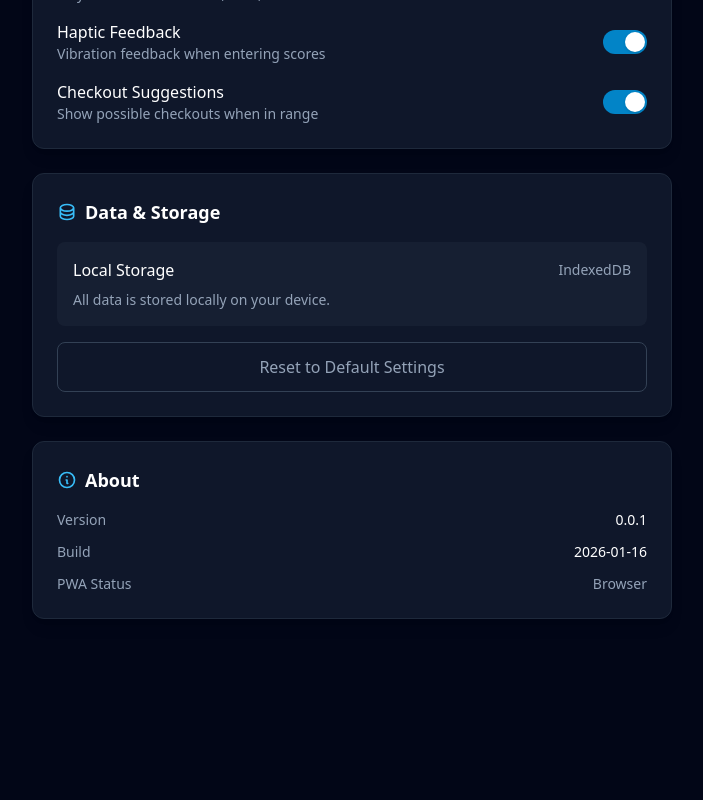
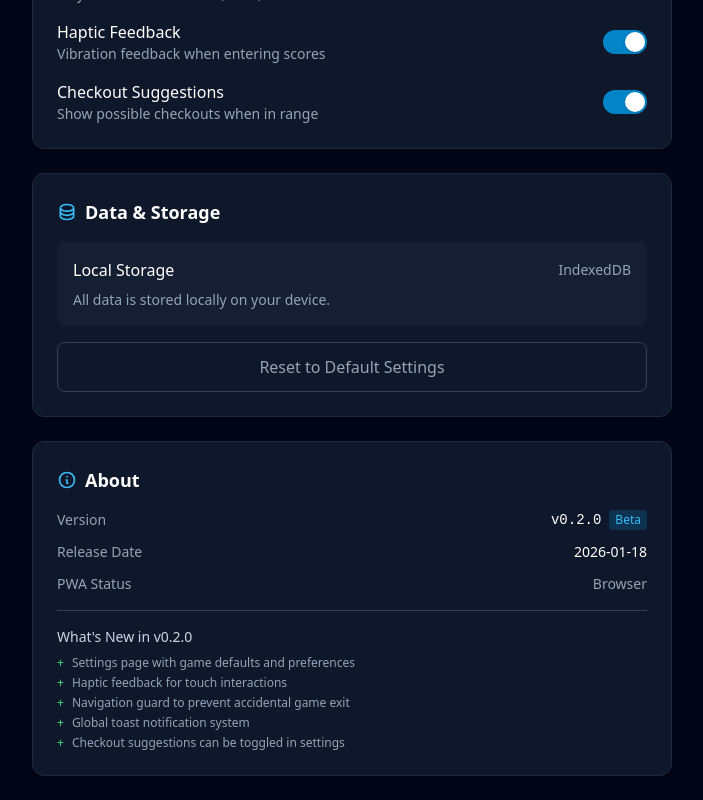
Before and after one commit to Simpsonight/DartCounter, a Nuxt app: page /settings in a window 1280 px wide. Shown: the part 764-1564 px from the top of the page, without its empty margins (288-991 px from the left). Before the commit the page ends 1407 px from the top, so only its background shows below. Built offline with nearby package versions, Linux system fonts and the light colour scheme.

Commit message:
feat: add versioning and changelog functionality with UI updates

```diff
--- /dev/null
+++ b/composables/useVersion.ts
@@ -0,0 +1,50 @@
+import { CHANGELOG, getCurrentVersion, getVersionInfo, type ChangelogEntry } from '~/utils/changelog'
+
+/**
+ * Composable for accessing version and changelog information
+ */
+export const useVersion = () => {
+  const version = computed(() => getCurrentVersion())
+  const versionInfo = computed(() => getVersionInfo())
+  const changelog = computed(() => CHANGELOG)
+
+  /**
+   * Get formatted version string (e.g., "v0.2.0")
+   */
+  const formattedVersion = computed(() => `v${version.value}`)
+
+  /**
+   * Get version with date (e.g., "v0.2.0 (2026-01-18)")
+   */
+  const versionWithDate = computed(() => {
+    const info = versionInfo.value
+    return `v${info.version} (${info.date})`
+  })
+
+  /**
+   * Check if this is a pre-release version (0.x.x)
+   */
+  const isPreRelease = computed(() => {
+    return version.value.startsWith('0.')
+  })
+
+  /**
+   * Get release label based on version
+   */
+  const releaseLabel = computed(() => {
+    if (isPreRelease.value) {
+      return 'Beta'
+    }
+    return 'Stable'
+  })
+
+  return {
+    version,
+    versionInfo,
+    changelog,
+    formattedVersion,
+    versionWithDate,
+    isPreRelease,
+    releaseLabel
+  }
+}
--- a/pages/index.vue
+++ b/pages/index.vue
@@ -54,7 +54,7 @@
 
       <div class="pt-6 border-t border-slate-800">
         <p class="text-sm text-slate-500">
-          Demo version v0.0.1 — © 2026 Dart Counter
+          {{ formattedVersion }} {{ releaseLabel }} — © 2026 Dart Counter
         </p>
       </div>
     </div>
@@ -87,6 +87,8 @@ const {
   promptInstall,
   dismissIOSInstructions
 } = useInstallPrompt()
+
+const { formattedVersion, releaseLabel } = useVersion()
 
 // Control when to show the banner (don't show immediately on mount)
 const showBanner = ref(false)
--- a/pages/settings.vue
+++ b/pages/settings.vue
@@ -191,13 +191,18 @@
           </h2>
 
           <div class="space-y-3 text-sm">
-            <div class="flex justify-between">
+            <div class="flex justify-between items-center">
               <span class="text-slate-400">Version</span>
-              <span class="text-white">0.0.1</span>
+              <div class="flex items-center gap-2">
+                <span class="text-white font-mono">{{ formattedVersion }}</span>
+                <span class="px-1.5 py-0.5 text-xs rounded bg-primary-500/20 text-primary-400">
+                  {{ releaseLabel }}
+                </span>
+              </div>
             </div>
             <div class="flex justify-between">
-              <span class="text-slate-400">Build</span>
-              <span class="text-white">{{ buildDate }}</span>
+              <span class="text-slate-400">Release Date</span>
+              <span class="text-white">{{ versionInfo.date }}</span>
             </div>
             <div class="flex justify-between">
               <span class="text-slate-400">PWA Status</span>
@@ -205,6 +210,21 @@
                 {{ isInstalled ? 'Installed' : 'Browser' }}
               </span>
             </div>
+          </div>
+
+          <!-- What's New -->
+          <div class="mt-4 pt-4 border-t border-slate-700">
+            <h3 class="text-sm font-medium text-slate-300 mb-2">What's New in {{ formattedVersion }}</h3>
+            <ul class="space-y-1">
+              <li
+                v-for="(change, index) in latestChanges"
+                :key="index"
+                class="text-xs text-slate-400 flex items-start gap-2"
+              >
+                <span :class="getChangeTypeColor(change.type)">{{ getChangeTypeIcon(change.type) }}</span>
+                <span>{{ change.description }}</span>
+              </li>
+            </ul>
           </div>
         </section>
       </div>
@@ -242,6 +262,7 @@
 <script setup lang="ts">
 import type { GameMode } from '~/types/game'
 import type { AppSettings } from '~/types/settings'
+import type { ChangelogEntry } from '~/utils/changelog'
 
 useHead({
   title: 'Settings - Dart Counter'
@@ -250,6 +271,7 @@ useHead({
 const settingsStore = useSettingsStore()
 const { settings } = storeToRefs(settingsStore)
 const { isInstalled } = useInstallPrompt()
+const { formattedVersion, versionInfo, releaseLabel, changelog } = useVersion()
 const toast = useToast()
 
 const gameModes: GameMode[] = ['301', '501', '701']
@@ -262,20 +284,43 @@ onMounted(async () => {
 
 // Check haptic support
 const supportsHaptic = computed(() => {
-  if (!process.client) return false
+  if (import.meta.server) return false
   return 'vibrate' in navigator
 })
 
 // Storage info (simplified)
 const storageInfo = computed(() => {
-  if (!process.client) return 'N/A'
+  if (import.meta.server) return 'N/A'
   return 'IndexedDB'
 })
 
-// Build date (static for now)
-const buildDate = computed(() => {
-  return new Date().toISOString().split('T')[0]
+// Latest changes from changelog
+const latestChanges = computed(() => {
+  return changelog.value[0]?.changes.slice(0, 5) ?? []
 })
+
+// Helper functions for change type display
+const getChangeTypeIcon = (type: ChangelogEntry['changes'][0]['type']) => {
+  const icons: Record<string, string> = {
+    added: '+',
+    changed: '~',
+    fixed: '✓',
+    removed: '-',
+    security: '!'
+  }
+  return icons[type] ?? '•'
+}
+
+const getChangeTypeColor = (type: ChangelogEntry['changes'][0]['type']) => {
+  const colors: Record<string, string> = {
+    added: 'text-green-400',
+    changed: 'text-blue-400',
+    fixed: 'text-amber-400',
+    removed: 'text-red-400',
+    security: 'text-red-500'
+  }
+  return colors[type] ?? 'text-slate-400'
+}
 
 // Update a single setting
 const updateSetting = async <K extends keyof AppSettings>(
--- /dev/null
+++ b/utils/changelog.ts
@@ -0,0 +1,82 @@
+/**
+ * Changelog with semantic versioning (MAJOR.MINOR.PATCH)
+ *
+ * MAJOR: Breaking changes or major feature releases
+ * MINOR: New features, backwards compatible
+ * PATCH: Bug fixes, small improvements
+ *
+ * Each release should have:
+ * - version: Semantic version string
+ * - date: Release date (YYYY-MM-DD)
+ * - title: Short release title
+ * - changes: Array of change descriptions grouped by type
+ */
+
+export interface ChangelogEntry {
+  version: string
+  date: string
+  title: string
+  changes: {
+    type: 'added' | 'changed' | 'fixed' | 'removed' | 'security'
+    description: string
+  }[]
+}
+
+export const CHANGELOG: ChangelogEntry[] = [
+  {
+    version: '0.2.0',
+    date: '2026-01-18',
+    title: 'Settings & Polish',
+    changes: [
+      { type: 'added', description: 'Settings page with game defaults and preferences' },
+      { type: 'added', description: 'Haptic feedback for touch interactions' },
+      { type: 'added', description: 'Navigation guard to prevent accidental game exit' },
+      { type: 'added', description: 'Global toast notification system' },
+      { type: 'added', description: 'Checkout suggestions can be toggled in settings' },
+      { type: 'changed', description: 'Game setup now uses saved default settings' },
+      { type: 'changed', description: 'Improved mobile UI with fixed numpad at bottom' },
+      { type: 'fixed', description: 'Auto-scroll to active player during game' }
+    ]
+  },
+  {
+    version: '0.1.0',
+    date: '2026-01-17',
+    title: 'Initial Release',
+    changes: [
+      { type: 'added', description: 'Core game modes: 301, 501, 701' },
+      { type: 'added', description: 'Player management with stats tracking' },
+      { type: 'added', description: 'Match history with detailed turn breakdown' },
+      { type: 'added', description: 'Sets and legs tracking' },
+      { type: 'added', description: 'Double-in and double-out rules' },
+      { type: 'added', description: 'Checkout suggestions for scores 2-170' },
+      { type: 'added', description: 'PWA support for offline play' },
+      { type: 'added', description: 'iOS and Android installation support' }
+    ]
+  }
+]
+
+/**
+ * Get the current (latest) version
+ */
+export const getCurrentVersion = (): string => {
+  return CHANGELOG[0]?.version ?? '0.0.0'
+}
+
+/**
+ * Get the current version entry with full details
+ */
+export const getCurrentVersionEntry = (): ChangelogEntry | undefined => {
+  return CHANGELOG[0]
+}
+
+/**
+ * Get version info formatted for display
+ */
+export const getVersionInfo = () => {
+  const current = CHANGELOG[0]
+  return {
+    version: current?.version ?? '0.0.0',
+    date: current?.date ?? 'Unknown',
+    title: current?.title ?? 'Unknown'
+  }
+}
```
